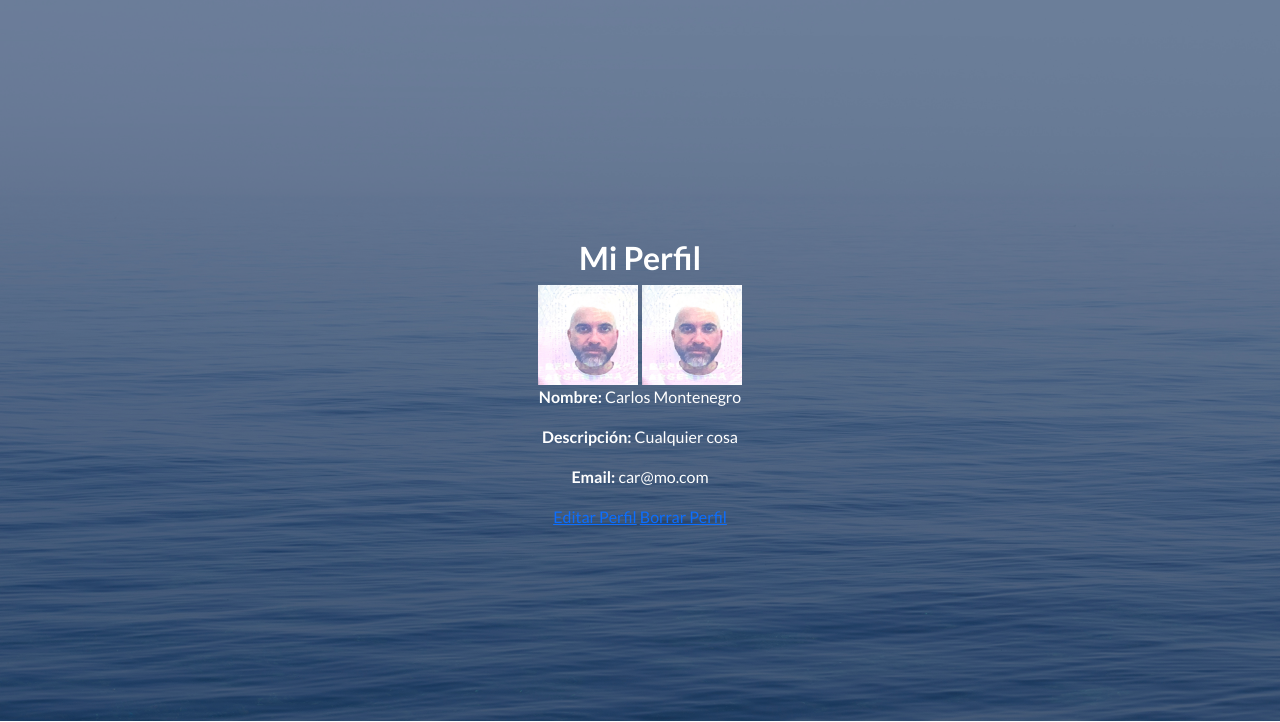
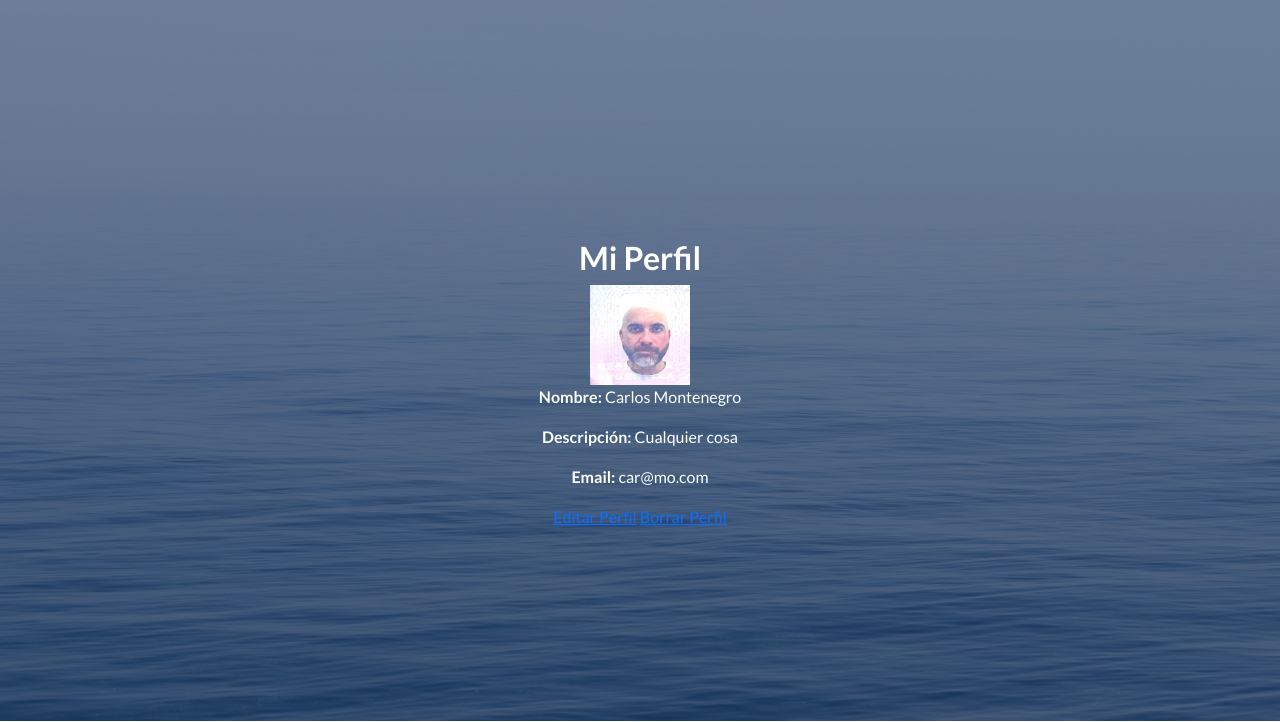
Before and after one commit to cmontenegroh/FinalCarlosMontenegro, a Django app: page /AppPerfil/perfil/ in a window 1280 px wide. Shown: the part 67-789 px from the top of the page. Run offline with Django 4.2, Linux system fonts and the light colour scheme; a user stored in the database is signed in; data comes from the database, SQL or seed files in the repository; both versions use the stored data as it was after the commit; some libraries are stand-ins or nearby versions.

Commit message:
correcciones perfil

```diff
--- a/AppPerfil/templates/AppPerfil/ver_perfil.html
+++ b/AppPerfil/templates/AppPerfil/ver_perfil.html
@@ -6,7 +6,7 @@
   {% if perfil.avatar %}
     <img src="{{ perfil.avatar.url }}" alt="{{ perfil.nombre }} Avatar" width="100" height="100">
   {% endif %}
-  <img src="{{ perfil.avatar.url }}" alt="{{ perfil.nombre }} Avatar" width="100" height="100">
+
   <p><strong>Nombre:</strong> {{ perfil.nombre }}</p>
   <p><strong>Descripción:</strong> {{ perfil.descripcion }}</p>
   <p><strong>Email:</strong> {{ perfil.email }}</p>
```
Also changed, not shown: db.sqlite3, media/avatars/Captura_de_Pantalla_2023-09-08_a_las_14.12.51.png (added).
